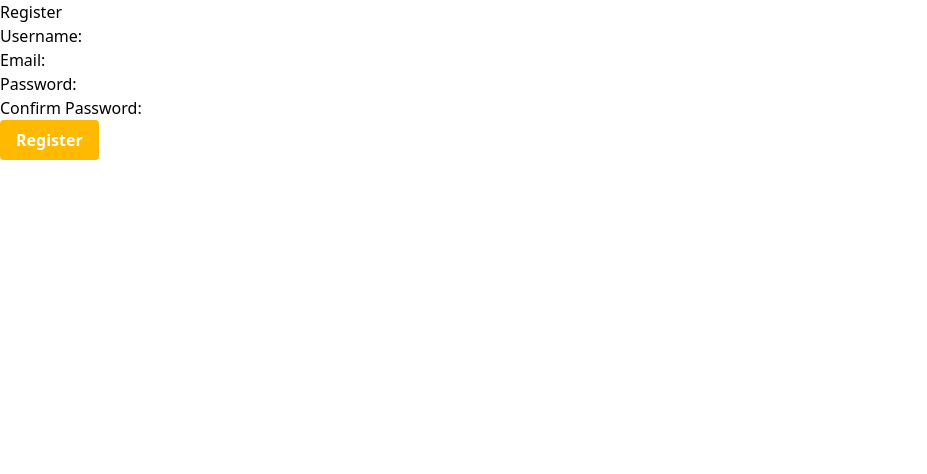
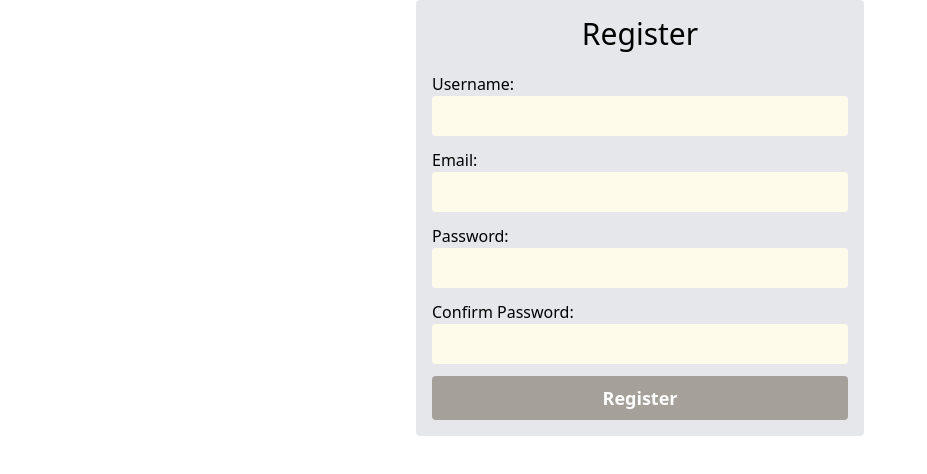
Before and after one commit to JSX-Learning-Path/Forum-Application-JSX-Tailwind, a React (Vite) app in the folder forum-jsx/: page /register in a window 1280 px wide. Shown: the top 474 px of the page, without its empty margins (0-927 px from the left). Built offline with nearby package versions, Linux system fonts and the light colour scheme.

Commit message:
feat: update Home and Register components with improved UI and loading messages

```diff
--- a/forum-jsx/src/view/Home.jsx
+++ b/forum-jsx/src/view/Home.jsx
@@ -1,3 +1,4 @@
+import React from "react";
 import { onValue, orderByChild, query, ref } from "firebase/database";
 import { useEffect, useState } from "react";
 import { db } from "../config/firebase-config";
@@ -28,20 +29,18 @@ const Home = () => {
     return () => fetchPosts();
   }, []);
 
-  if (loading) return <p className="loading-msg">Зареждане на постове...</p>;
+  if (loading) return <p className="loading-msg">Loading posts...</p>;
   return (
     <div className="post-list-container">
-      <h2>Постове</h2>
-      {posts.length === 0 && (
-        <p className="empty-msg">Няма публикувани постове.</p>
-      )}
+      <h2>Posts</h2>
+      {posts.length === 0 && <p className="empty-msg">No posts published.</p>}
       <div className="post-grid">
         {posts.map((post) => (
           <div key={post.id} className="post-card">
             <h3>{post.title}</h3>
             <p className="post-content">{post.content}</p>
             <div className="post-meta">
-              <small>Автор: {post.authorName}</small>
+              <small>Author: {post.authorName}</small>
               {post.createdAt && (
                 <small>
                   {new Date(post.createdAt).toLocaleDateString("bg-BG")}
--- a/forum-jsx/src/view/Register.jsx
+++ b/forum-jsx/src/view/Register.jsx
@@ -24,7 +24,7 @@ function Register() {
       username.match(/[^a-zA-Z0-9_]/)
     ) {
       setError(
-        "Username must be 6-20 characters and can only contain letters, numbers, and underscores."
+        "Username must be 6-20 characters and can only contain letters, numbers, and underscores.",
       );
       setLoading(false);
       return;
@@ -44,8 +44,11 @@ function Register() {
       return;
     }
     try {
-
-      const credentials = await createUserWithEmailAndPassword(auth, email, password);
+      const credentials = await createUserWithEmailAndPassword(
+        auth,
+        email,
+        password,
+      );
       console.log("User registered:", credentials.user);
       try {
         await set(ref(db, "users/" + credentials.user.uid), {
@@ -73,15 +76,16 @@ function Register() {
   };
 
   return (
-    <div>
-      <h1>Register </h1>
+    <div className="max-w-md mx-auto p-4 bg-gray-200 rounded flex flex-col gap-5">
+      <h1 className="text-center text-3xl ">Register</h1>
       <form onSubmit={handleSubmit}>
-        <label>Username:</label>
+        <label className="text-center">Username:</label>
         <input
           type="text"
           value={username}
           onChange={(e) => setUsername(e.target.value)}
           required
+          className="mb-3 p-2  w-full bg-amber-50 rounded hover:bg-amber-100"
         />
         <br />
         <label>Email:</label>
@@ -90,6 +94,7 @@ function Register() {
           value={email}
           onChange={(e) => setEmail(e.target.value)}
           required
+          className="mb-3 p-2  w-full bg-amber-50 rounded hover:bg-amber-100"
         />
         <br />
         <label>Password:</label>
@@ -98,6 +103,7 @@ function Register() {
           value={password}
           onChange={(e) => setPassword(e.target.value)}
           required
+          className="mb-3 p-2  w-full bg-amber-50 rounded hover:bg-amber-100"
         />
         <br />
         <label>Confirm Password:</label>
@@ -106,12 +112,17 @@ function Register() {
           value={confirmPassword}
           onChange={(e) => setConfirmPassword(e.target.value)}
           required
+          className="mb-3 p-2  w-full bg-amber-50 rounded hover:bg-amber-100"
         />
         <br />
-        <button type="submit" disabled={loading} className="bg-amber-400 hover:bg-amber-500 text-white font-bold py-2 px-4 rounded">
+        <button
+          type="submit"
+          disabled={loading}
+          className="bg-stone-400 text-white font-bold py-2 px-4 rounded w-full transition-all duration-400 text-lg cursor-pointer"
+        >
           {loading ? "Loading..." : "Register"}
         </button>
-          {error && <p style={{ color: "red" }}>{error}</p> }
+        {error && <p style={{ color: "red" }}>{error}</p>}
       </form>
     </div>
   );
```
